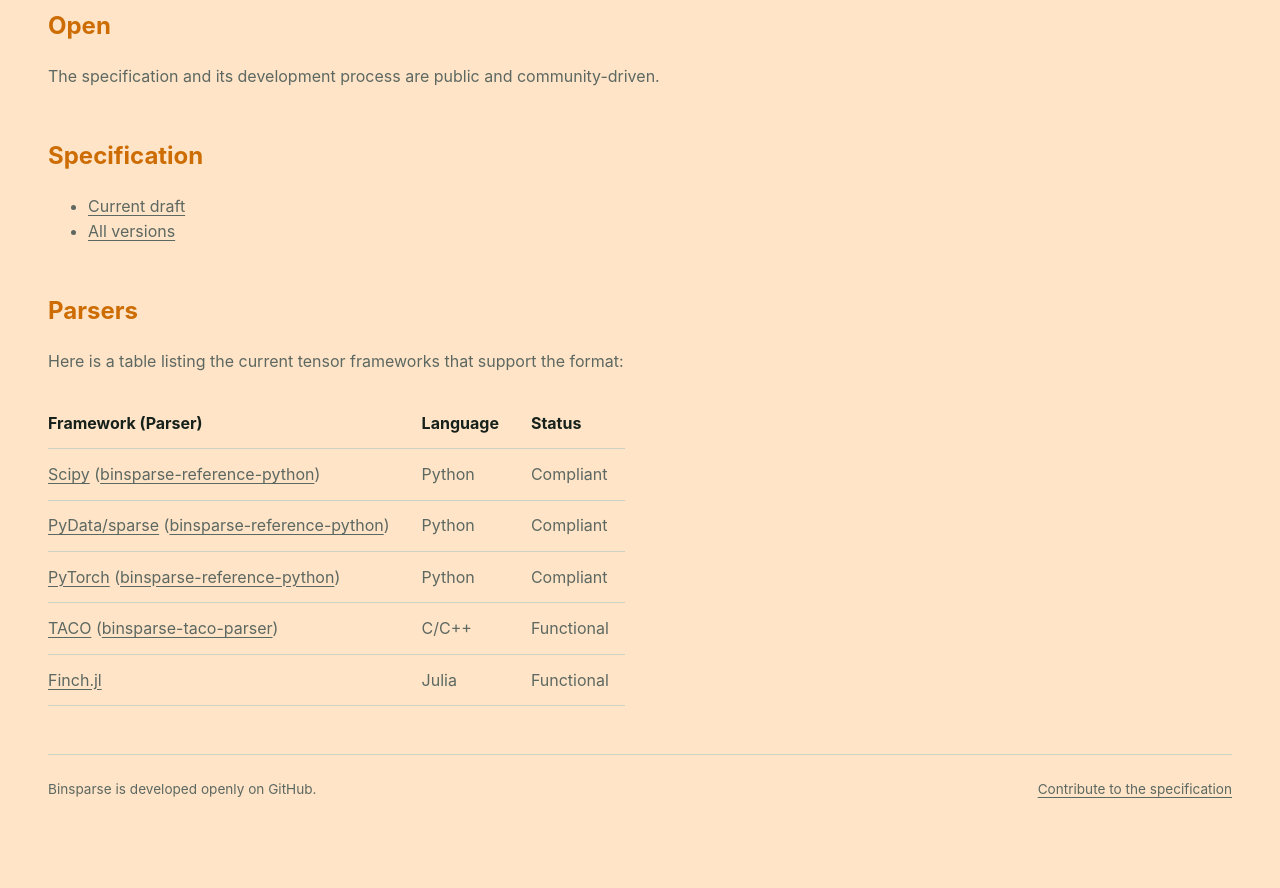
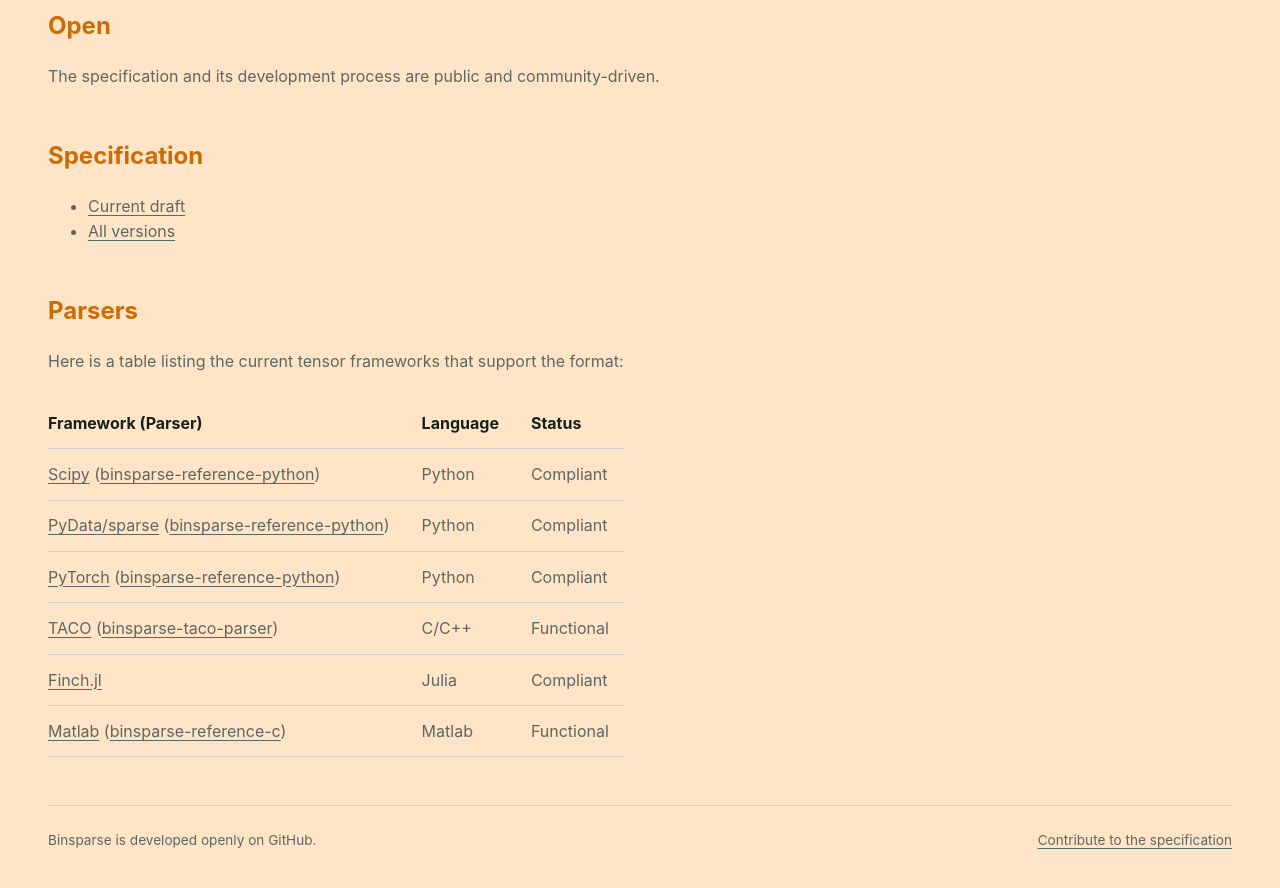
Before and after one commit to Binsparse/binsparse.github.io, a Jekyll site: the page built from site/index.md, in a window 1280 px wide and 900 px high, scrolled down 976 px. Shown: the top 888 px of the window. Built offline with Jekyll 4.4.1, drawn with Linux system fonts in a browser that asks for light colours; before the commit the page ends 1824 px from its top, so only the background shows below that.

Commit message:
Update index.md

```diff
--- a/site/index.md
+++ b/site/index.md
@@ -47,4 +47,5 @@
 | [PyData/sparse](https://sparse.pydata.org/en/stable/) ([binsparse-reference-python](https://github.com/Binsparse/binsparse-reference-python)) | Python | Compliant |
 | [PyTorch](https://pytorch.org/) ([binsparse-reference-python](https://github.com/Binsparse/binsparse-reference-python)) | Python | Compliant |
 | [TACO](http://tensor-compiler.org/) ([binsparse-taco-parser](https://github.com/tensor-compiler/taco-binsparse-parser)) | C/C++ | Functional |
-| [Finch.jl](https://finch-tensor.org/Finch.jl/stable/) | Julia | Functional |
+| [Finch.jl](https://finch-tensor.org/Finch.jl/stable/) | Julia | Compliant |
+| [Matlab](https://www.mathworks.com/products/matlab.html) ([binsparse-reference-c](https://github.com/Binsparse/binsparse-reference-c))| Matlab | Functional |
```
